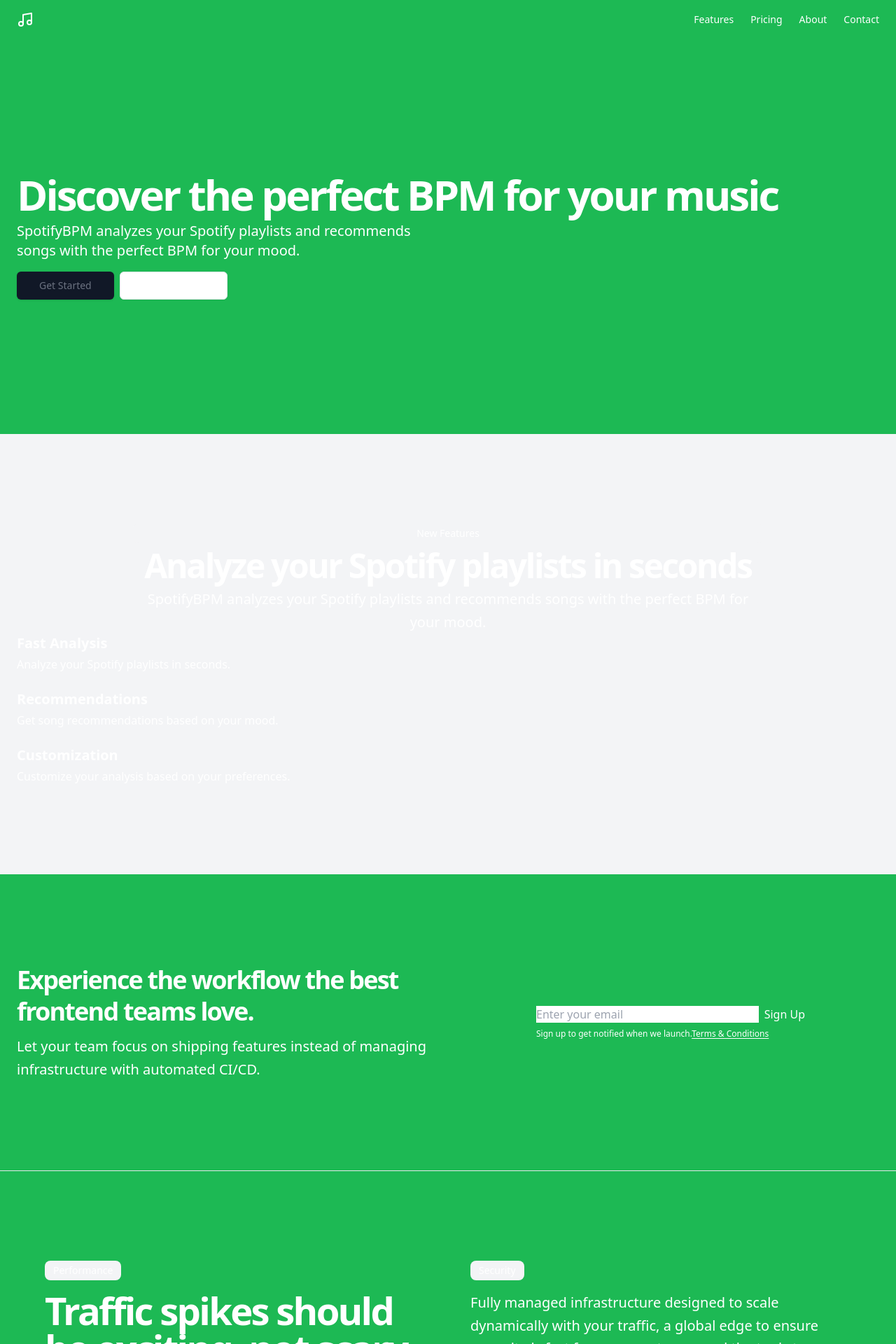
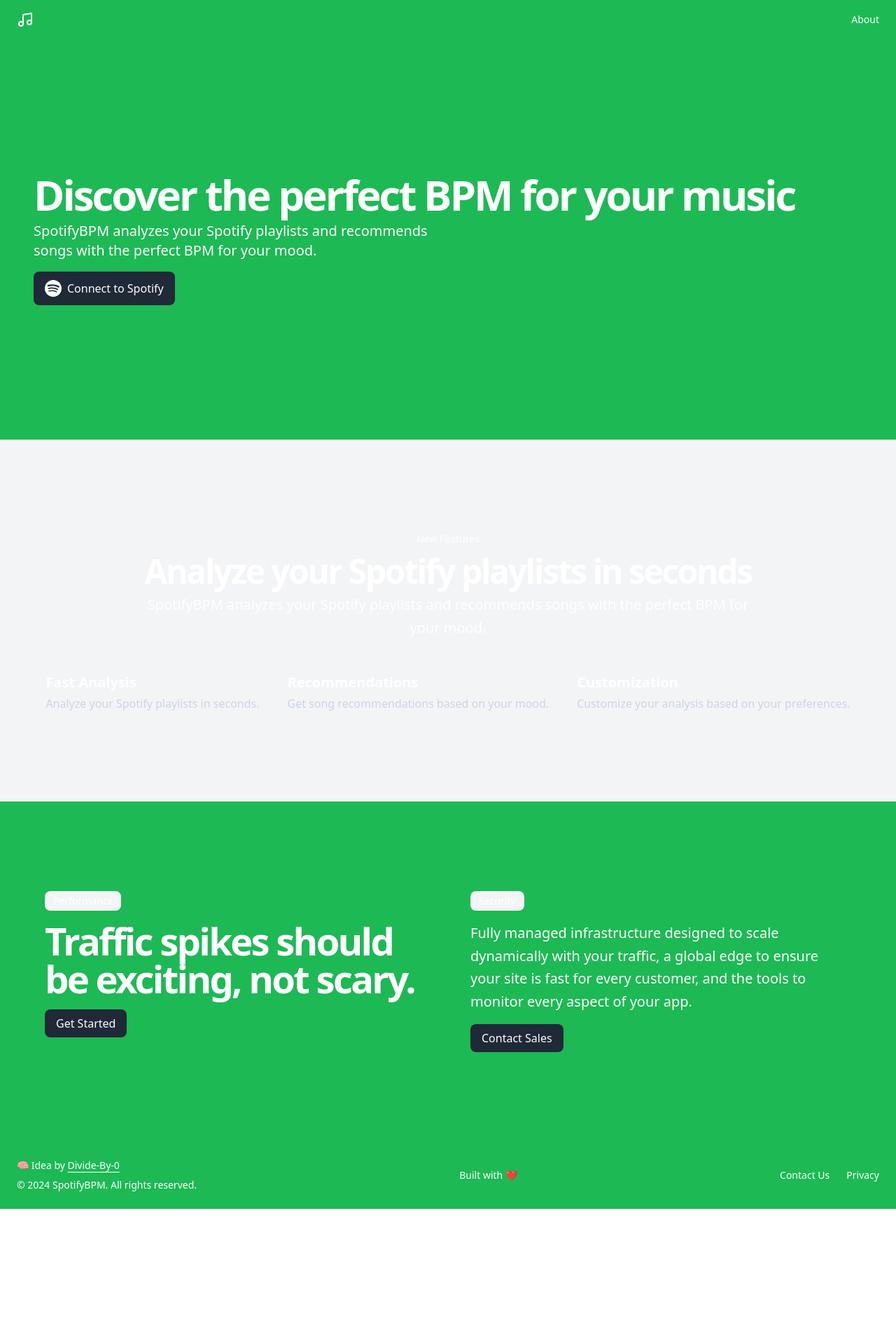
Before and after one commit to LauraCastrillonMp/SpotifyBPM, a React (Vite) app: page / in a window 1280 px wide. Shown: the top 1920 px of the page at 70% size. After the commit the page ends 1727 px from the top, so only its background shows below. Built offline with nearby package versions, Linux system fonts and the light colour scheme.

Commit message:
Update/Improve Landing Page

```diff
--- a/src/components/landing/Header.jsx
+++ b/src/components/landing/Header.jsx
@@ -12,25 +12,7 @@
           className="text-sm font-medium hover:underline underline-offset-4"
           href="#"
         >
-          Features
-        </a>
-        <a
-          className="text-sm font-medium hover:underline underline-offset-4"
-          href="#"
-        >
-          Pricing
-        </a>
-        <a
-          className="text-sm font-medium hover:underline underline-offset-4"
-          href="#"
-        >
           About
-        </a>
-        <a
-          className="text-sm font-medium hover:underline underline-offset-4"
-          href="#"
-        >
-          Contact
         </a>
       </nav>
     </header>
--- a/src/containers/Landing.jsx
+++ b/src/containers/Landing.jsx
@@ -1,5 +1,5 @@
-import React from "react"
-import Header from "components/landing/Header"
+import React from 'react'
+import Header from 'components/landing/Header'
 
 export default function Landing() {
   return (
@@ -7,37 +7,28 @@
       <Header />
       <main className="flex-1">
         <section className="w-full py-12 md:py-24 lg:py-32 xl:py-48">
-          <div className="container px-4 md:px-6">
-
-
-              <div className="flex flex-col justify-center space-y-4">
+          <div className="px-4 md:px-6">
+            <div className="flex flex-col justify-center space-y-4 ml-6">
               <div className="space-y-2">
                 <h1 className="text-3xl font-bold tracking-tighter sm:text-5xl xl:text-6xl/none">
                   Discover the perfect BPM for your music
                 </h1>
                 <p className="max-w-[600px] text-white md:text-xl dark:text-white-400">
-                    SpotifyBPM analyzes your Spotify playlists and recommends songs with the perfect BPM for your mood.
+                  SpotifyBPM analyzes your Spotify playlists and recommends
+                  songs with the perfect BPM for your mood.
                 </p>
               </div>
               <div className="flex flex-col gap-2 min-[400px]:flex-row">
-                  <a
-                    className="inline-flex h-10 items-center justify-center rounded-md bg-gray-900 px-8 text-sm font-medium text-gray-500 shadow transition-colors hover:bg-gray-900/90 focus-visible:outline-none focus-visible:ring-1 focus-visible:ring-gray-950 disabled:pointer-events-none disabled:opacity-50 dark:bg-gray-50 dark:text-white-900 dark:hover:bg-gray-50/90 dark:focus-visible:ring-gray-300"
-                    href="#"
-                  >
-                    Get Started
-                  </a>
-                  <a
-                    className="inline-flex h-10 items-center justify-center rounded-md border border-gray-200 bg-white px-8 text-sm font-medium shadow-sm transition-colors hover:bg-gray-100 hover:text-white-900 focus-visible:outline-none focus-visible:ring-1 focus-visible:ring-gray-950 disabled:pointer-events-none disabled:opacity-50 dark:border-gray-800 dark:bg-gray-950 dark:hover:bg-gray-800 dark:hover:text-white-50 dark:focus-visible:ring-gray-300"
-                    href="#"
-                  >
-                    Contact Sales
-                  </a>
+                <button className="flex items-center justify-center gap-2 rounded-lg bg-gray-800 px-4 py-3 text-white hover:bg-gray-950">
+                  <SpotifyLogo className="h-6 w-6" />
+                  Connect to Spotify
+                </button>
               </div>
             </div>
           </div>
         </section>
         <section className="w-full py-12 md:py-24 lg:py-32 bg-gray-100 dark:bg-gray-800">
-          <div className="container px-4 md:px-6">
+          <div className="px-4 md:px-6">
             <div className="flex flex-col items-center justify-center space-y-4 text-center">
               <div className="space-y-2">
                 <div className="rounded-lg bg-gray-100 px-3 py-1 text-sm dark:bg-gray-800">
@@ -47,29 +38,34 @@
                   Analyze your Spotify playlists in seconds
                 </h2>
                 <p className="max-w-[900px] text-white-500 md:text-xl/relaxed lg:text-base/relaxed xl:text-xl/relaxed dark:text-white-400">
-                  SpotifyBPM analyzes your Spotify playlists and recommends songs with the perfect BPM for your mood.
+                  SpotifyBPM analyzes your Spotify playlists and recommends
+                  songs with the perfect BPM for your mood.
                 </p>
               </div>
             </div>
 
-              <div className="flex flex-col justify-center space-y-4">
-                <ul className="grid gap-6">
+            <div className="flex flex-wrap justify-center space-y-4 mt-12">
+              <ul className="flex items-center justify-center space-x-4 gap-6">
                 <li>
                   <div className="grid gap-1">
                     <h3 className="text-xl font-bold">Fast Analysis</h3>
-                      <p className="text-white-500 dark:text-white-400">Analyze your Spotify playlists in seconds.</p>
+                    <p className="text-slate-300 dark:text-white-400">
+                      Analyze your Spotify playlists in seconds.
+                    </p>
                   </div>
                 </li>
                 <li>
                   <div className="grid gap-1">
                     <h3 className="text-xl font-bold">Recommendations</h3>
-                      <p className="text-white-500 dark:text-white-400">Get song recommendations based on your mood.</p>
+                    <p className="text-slate-300 dark:text-white-400">
+                      Get song recommendations based on your mood.
+                    </p>
                   </div>
                 </li>
                 <li>
                   <div className="grid gap-1">
                     <h3 className="text-xl font-bold">Customization</h3>
-                      <p className="text-white-500 dark:text-white-400">
+                    <p className="text-slate-300 dark:text-white-400">
                       Customize your analysis based on your preferences.
                     </p>
                   </div>
@@ -78,55 +74,35 @@
             </div>
           </div>
         </section>
-        <section className="w-full py-12 md:py-24 lg:py-32">
-          <div className="container grid items-center gap-6 px-4 md:px-6 lg:grid-cols-2 lg:gap-10">
-            <div className="space-y-3">
-              <h2 className="text-3xl font-bold tracking-tighter md:text-4xl/tight">
-                Experience the workflow the best frontend teams love.
-              </h2>
-              <p className="mx-auto max-w-[600px] text-white-500 md:text-xl/relaxed lg:text-base/relaxed xl:text-xl/relaxed dark:text-white-400">
-                Let your team focus on shipping features instead of managing infrastructure with automated CI/CD.
-              </p>
-            </div>
-            <div className="mx-auto w-full max-w-sm space-y-2">
-              <form className="flex space-x-2">
-                <input className="max-w-lg flex-1" placeholder="Enter your email" type="email" />
-                <button type="submit">Sign Up</button>
-              </form>
-              <p className="text-xs text-white-500 dark:text-white-400">
-                Sign up to get notified when we launch.
-                <a className="underline underline-offset-2" href="#">
-                  Terms & Conditions
-                </a>
-              </p>
-            </div>
-          </div>
-        </section>
-        <section className="w-full py-12 md:py-24 lg:py-32 border-t">
-          <div className="container px-4 md:px-6">
+        <section className="w-full py-12 md:py-24 lg:py-32 flex flex-col items-center">
+          <div className="container md:px-6">
             <div className="grid gap-10 sm:px-10 md:gap-16 md:grid-cols-2">
               <div className="space-y-4">
-                <div className="inline-block rounded-lg bg-gray-100 px-3 py-1 text-sm dark:bg-gray-800">
+                <div className="inline-block rounded-lg bg-gray-100 px-3 py-1 text-sm dark:bg-gray-950">
                   Performance
                 </div>
                 <h2 className="lg:leading-tighter text-3xl font-bold tracking-tighter sm:text-4xl md:text-5xl xl:text-[3.4rem] 2xl:text-[3.75rem]">
                   Traffic spikes should be exciting, not scary.
                 </h2>
                 <a
-                  className="inline-flex h-9 items-center justify-center rounded-md bg-gray-900 px-4 py-2 text-sm font-medium text-white-50 shadow transition-colors hover:bg-gray-900/90 focus-visible:outline-none focus-visible:ring-1 focus-visible:ring-gray-950 disabled:pointer-events-none disabled:opacity-50 dark:bg-gray-50 dark:text-white-900 dark:hover:bg-gray-50/90 dark:focus-visible:ring-gray-300"
+                  className="inline-flex rounded-lg bg-gray-800 px-4 py-2 text-white hover:bg-gray-950"
                   href="#"
                 >
                   Get Started
                 </a>
               </div>
               <div className="flex flex-col items-start space-y-4">
-                <div className="inline-block rounded-lg bg-gray-100 px-3 py-1 text-sm dark:bg-gray-800">Security</div>
+                <div className="inline-block rounded-lg bg-gray-100 px-3 py-1 text-sm dark:bg-gray-950">
+                  Security
+                </div>
                 <p className="mx-auto max-w-[700px] text-white-500 md:text-xl/relaxed dark:text-white-400">
-                  Fully managed infrastructure designed to scale dynamically with your traffic, a global edge to ensure
-                  your site is fast for every customer, and the tools to monitor every aspect of your app.
+                  Fully managed infrastructure designed to scale dynamically
+                  with your traffic, a global edge to ensure your site is fast
+                  for every customer, and the tools to monitor every aspect of
+                  your app.
                 </p>
                 <a
-                  className="inline-flex h-9 items-center justify-center rounded-md border border-gray-200 bg-white px-4 py-2 text-sm font-medium shadow-sm transition-colors hover:bg-gray-100 hover:text-white-900 focus-visible:outline-none focus-visible:ring-1 focus-visible:ring-gray-950 disabled:pointer-events-none disabled:opacity-50 dark:border-gray-800 dark:bg-gray-950 dark:hover:bg-gray-800 dark:hover:text-white-50 dark:focus-visible:ring-gray-300"
+                  className="inline-flex rounded-lg bg-gray-800 px-4 py-2 text-white hover:bg-gray-950"
                   href="#"
                 >
                   Contact Sales
@@ -136,17 +112,52 @@
           </div>
         </section>
       </main>
-      <footer className="flex flex-col gap-2 sm:flex-row py-6 w-full shrink-0 items-center px-4 md:px-6 border-t">
-        <p className="text-xs text-white-500 dark:text-white-400">© 2024 SpotifyBPM. All rights reserved.</p>
+      <footer className="flex text-sm justify-between gap-2 dark:bg-gray-800 sm:flex-row py-6 w-full items-center px-4 md:px-6">
+        <div className="space-y-2">
+          <p className="text-white-500 dark:text-white-400">
+            🧠 Idea by{' '}
+            <a
+              className="underline underline-offset-4"
+              href="https://github.com/Divide-By-0/ideas-for-projects-people-would-use"
+              target="_blank"
+              rel="noreferrer"
+            >
+              Divide-By-0
+            </a>
+          </p>
+          <p className="text-white-500 dark:text-white-400">
+            © 2024 SpotifyBPM. All rights reserved.
+          </p>
+        </div>
+        <div className="space-y-2">
+          <p className=" text-white-500 dark:text-white-400">Built with ❤️</p>
+        </div>
+        <div>
           <nav className="sm:ml-auto flex gap-4 sm:gap-6">
-          <a className="text-xs hover:underline underline-offset-4" href="#">
-            Terms of Service
+            <a className=" hover:underline underline-offset-4" href="#">
+              Contact Us
             </a>
-          <a className="text-xs hover:underline underline-offset-4" href="#">
+            <a className=" hover:underline underline-offset-4" href="https://www.privacypolicies.com/generic/">
               Privacy
             </a>
           </nav>
+        </div>
       </footer>
     </div>
   )
 }
+
+export function SpotifyLogo(props) {
+  return (
+    <svg
+      {...props}
+      xmlns="http://www.w3.org/2000/svg"
+      width="24"
+      height="24"
+      viewBox="0 0 24 24"
+      fill="currentColor"
+    >
+      <path d="M19.098 10.638c-3.868-2.297-10.248-2.508-13.941-1.387-.593.18-1.22-.155-1.399-.748-.18-.593.154-1.22.748-1.4 4.239-1.287 11.285-1.038 15.738 1.605.533.317.708 1.005.392 1.538-.316.533-1.005.709-1.538.392zm-.126 3.403c-.272.44-.847.578-1.287.308-3.225-1.982-8.142-2.557-11.958-1.399-.494.15-1.017-.129-1.167-.623-.149-.495.13-1.016.624-1.167 4.358-1.322 9.776-.682 13.48 1.595.44.27.578.847.308 1.286zm-1.469 3.267c-.215.354-.676.465-1.028.249-2.818-1.722-6.365-2.111-10.542-1.157-.402.092-.803-.16-.895-.562-.092-.403.159-.804.562-.896 4.571-1.045 8.492-.595 11.655 1.338.353.215.464.676.248 1.028zm-5.503-17.308c-6.627 0-12 5.373-12 12 0 6.628 5.373 12 12 12 6.628 0 12-5.372 12-12 0-6.627-5.372-12-12-12z" />
+    </svg>
+  )
+}
```
Lines whose indentation alone changed are shown as unchanged.
